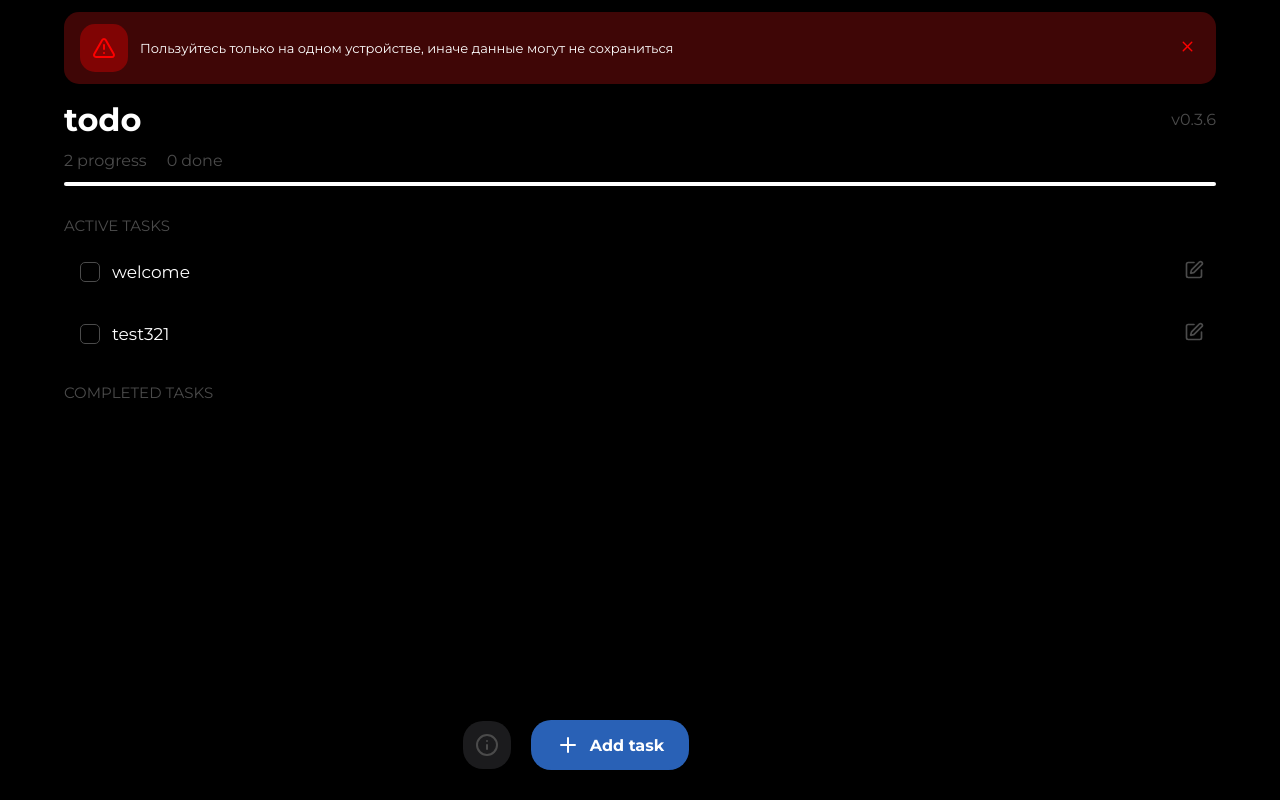
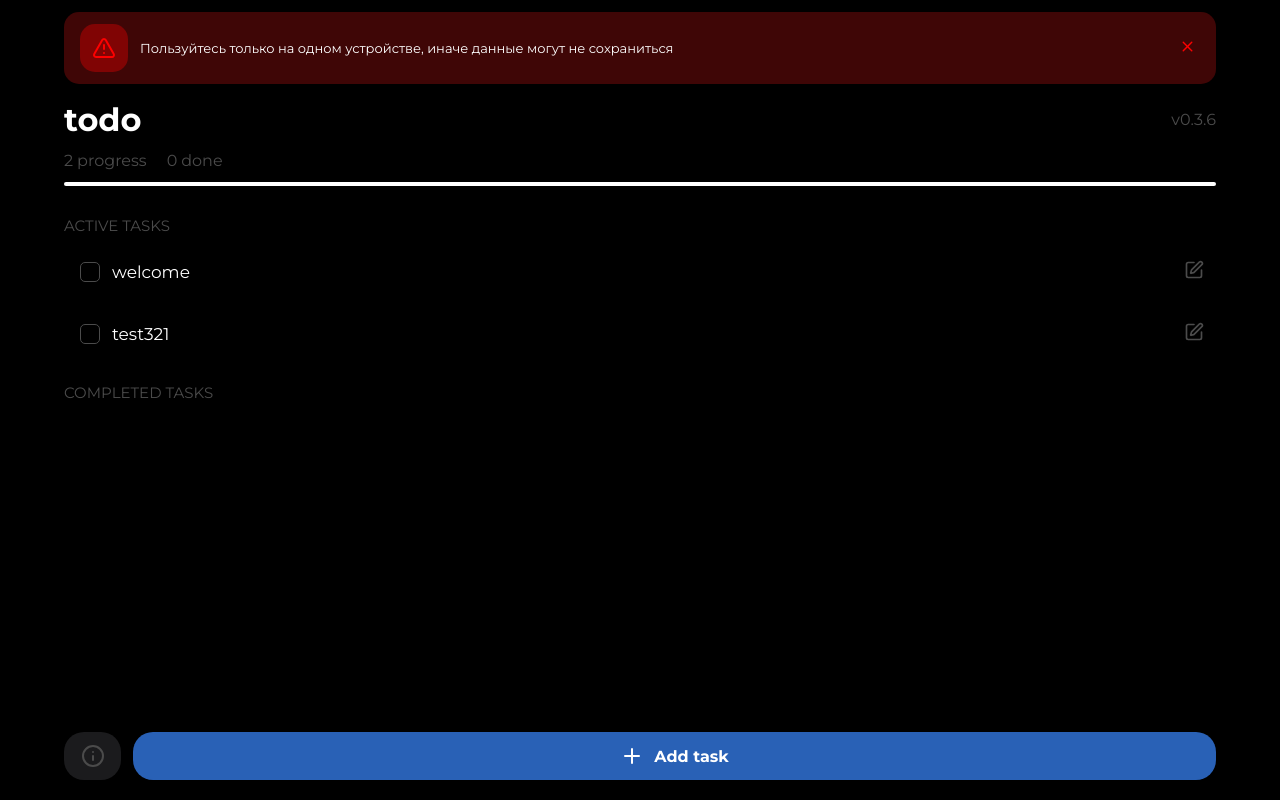
Before and after one commit to rekaup/todo, a React (Vite) app: page / in a window 1280 px wide. Built offline with nearby package versions, Linux system fonts and the light colour scheme.

Commit message:
правка стилей, редизайн

```diff
--- a/src/styles/components/BottonBar.css
+++ b/src/styles/components/BottonBar.css
@@ -1,17 +1,17 @@
 .bottom-bar {
+    display: flex;
+    width: 90%;
+    margin: 0 auto;
+    gap: var(--space-md);
     position: fixed;
-    bottom: var(--space-xxl);
-    display: flex;
-    gap: var(--space-xl);
-    margin: 0 auto;
-    width: 90%;
-    justify-content: center;
-    align-items: center;
+    bottom: 20px;
+    left: 0;
+    right: 0;
 }
 
 .task-button {
     z-index: 1 ;
-    width: var(--button);
+    width: 60px;
     height: var(--button);
     border-radius: var(--radius-lg);
     background-color: var(--surface);
@@ -28,8 +28,7 @@
 .task-button.add {
     background-color: var(--primary);
     color: var(--text);
-    width: fit-content;
-    padding: 25px;
+    width: 100%;
     font-weight: bold;
     gap: 10px;
 }
```
